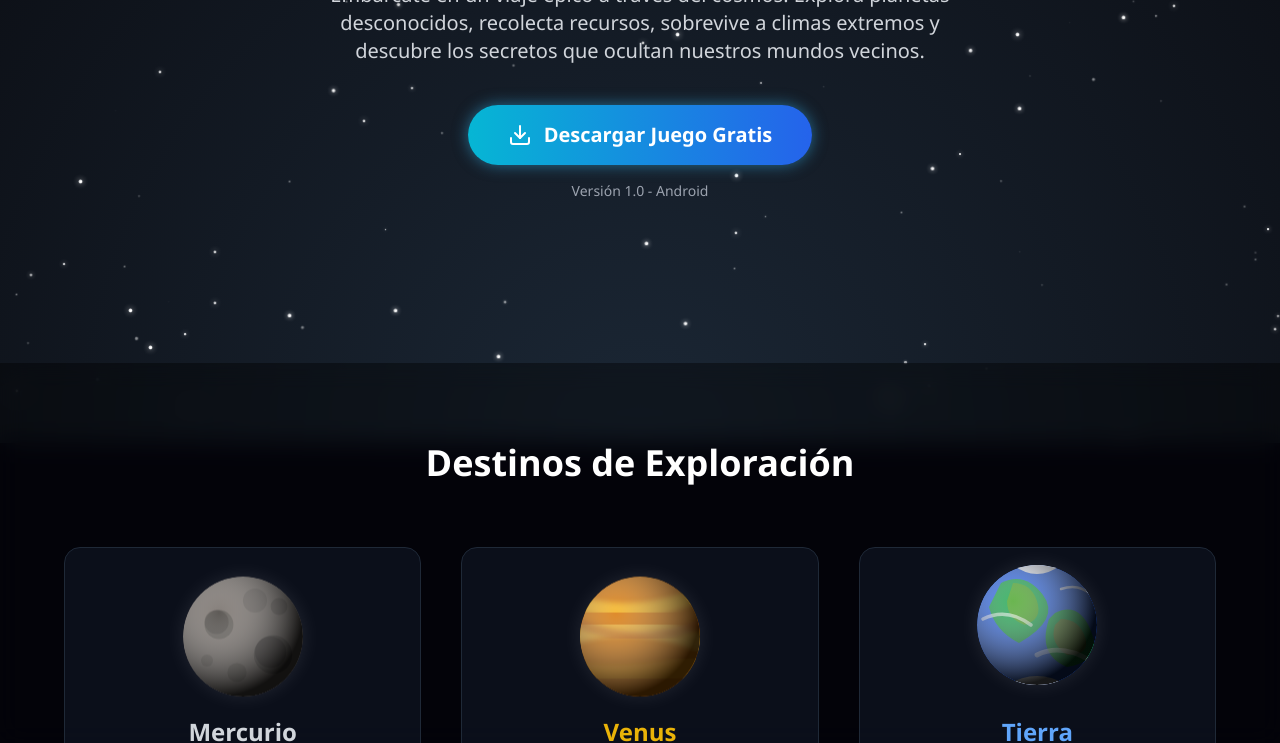
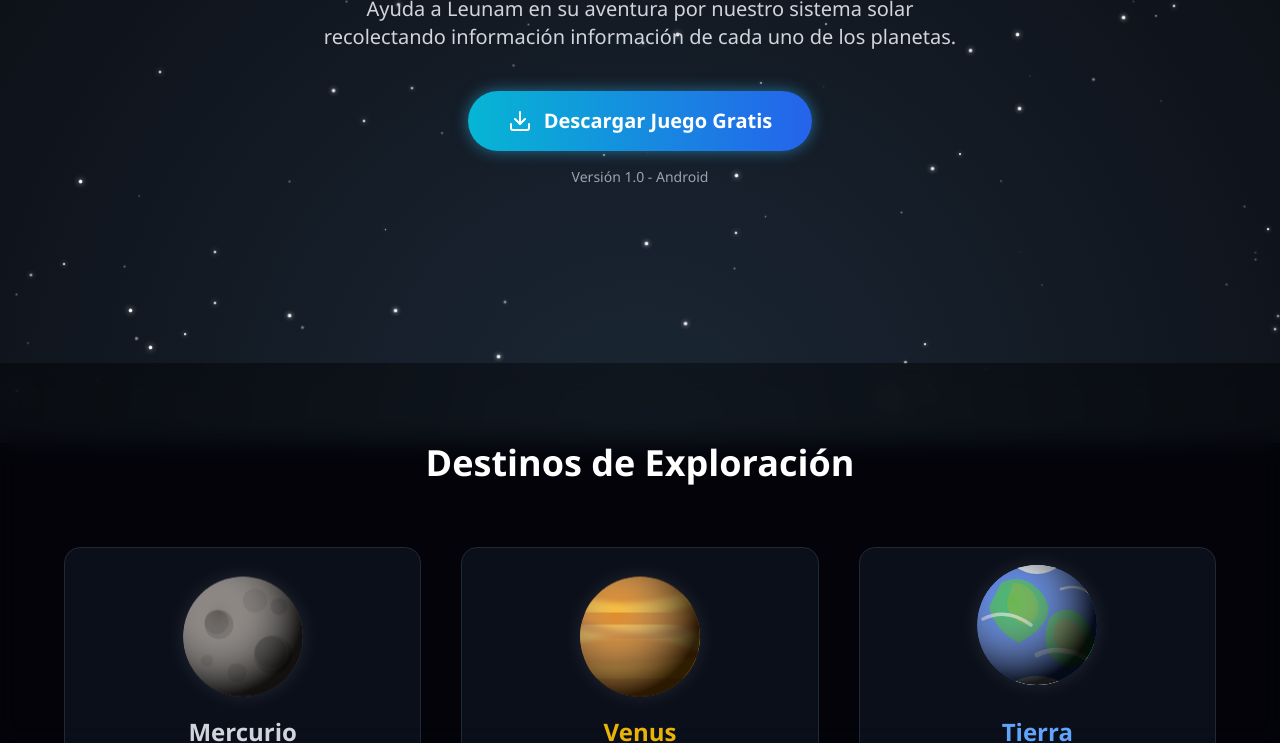
Before and after one commit to 4B1M3L3TH/CosmoDex, a plain HTML site: page index.html in a window 1280 px wide. Shown: the part 357-1100 px from the top of the page. Drawn offline with nearby package versions, Linux system fonts and the light colour scheme.

Commit message:
Revise index.html content and structure
Updated the content and structure of the index.html file, including changes to the hero section and planet descriptions.

```diff
--- a/index.html
+++ b/index.html
@@ -27,7 +27,7 @@
             Conquista el <span class="text-transparent bg-clip-text bg-gradient-to-r from-cyan-400 to-blue-600">Sistema Solar</span>
         </h1>
         <p class="text-lg md:text-xl text-gray-300 max-w-2xl mb-10 leading-relaxed">
-            Embárcate en un viaje épico a través del cosmos. Explora planetas desconocidos, recolecta recursos, sobrevive a climas extremos y descubre los secretos que ocultan nuestros mundos vecinos.
+            Ayuda a Leunam en su aventura por nuestro sistema solar recolectando información información de cada uno de los planetas.
         </p>
 
         <button onclick="descargarJuego()" class="btn-glow bg-gradient-to-r from-cyan-500 to-blue-600 text-white font-bold text-lg md:text-xl py-4 px-10 rounded-full flex items-center gap-3">
```
